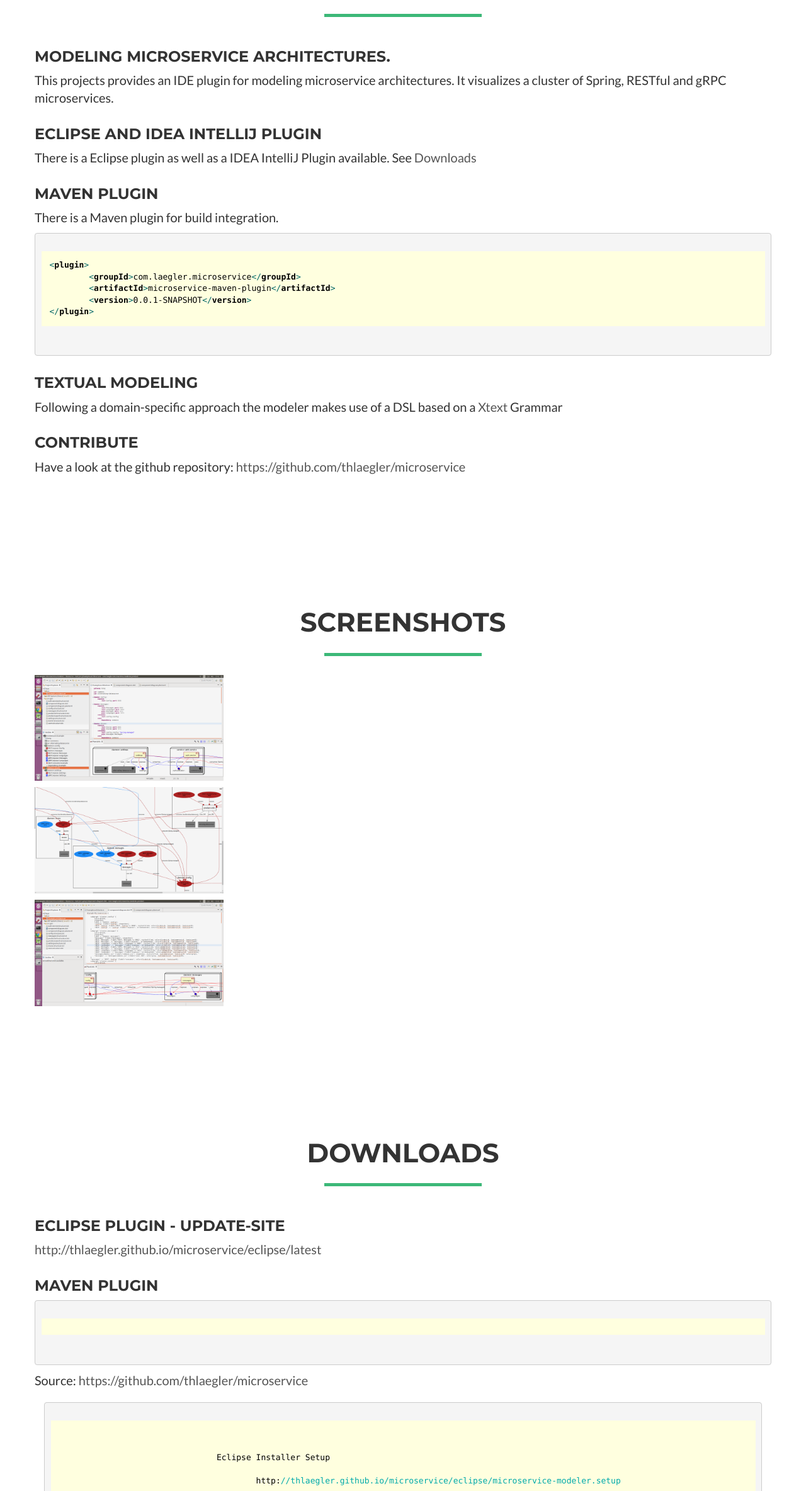
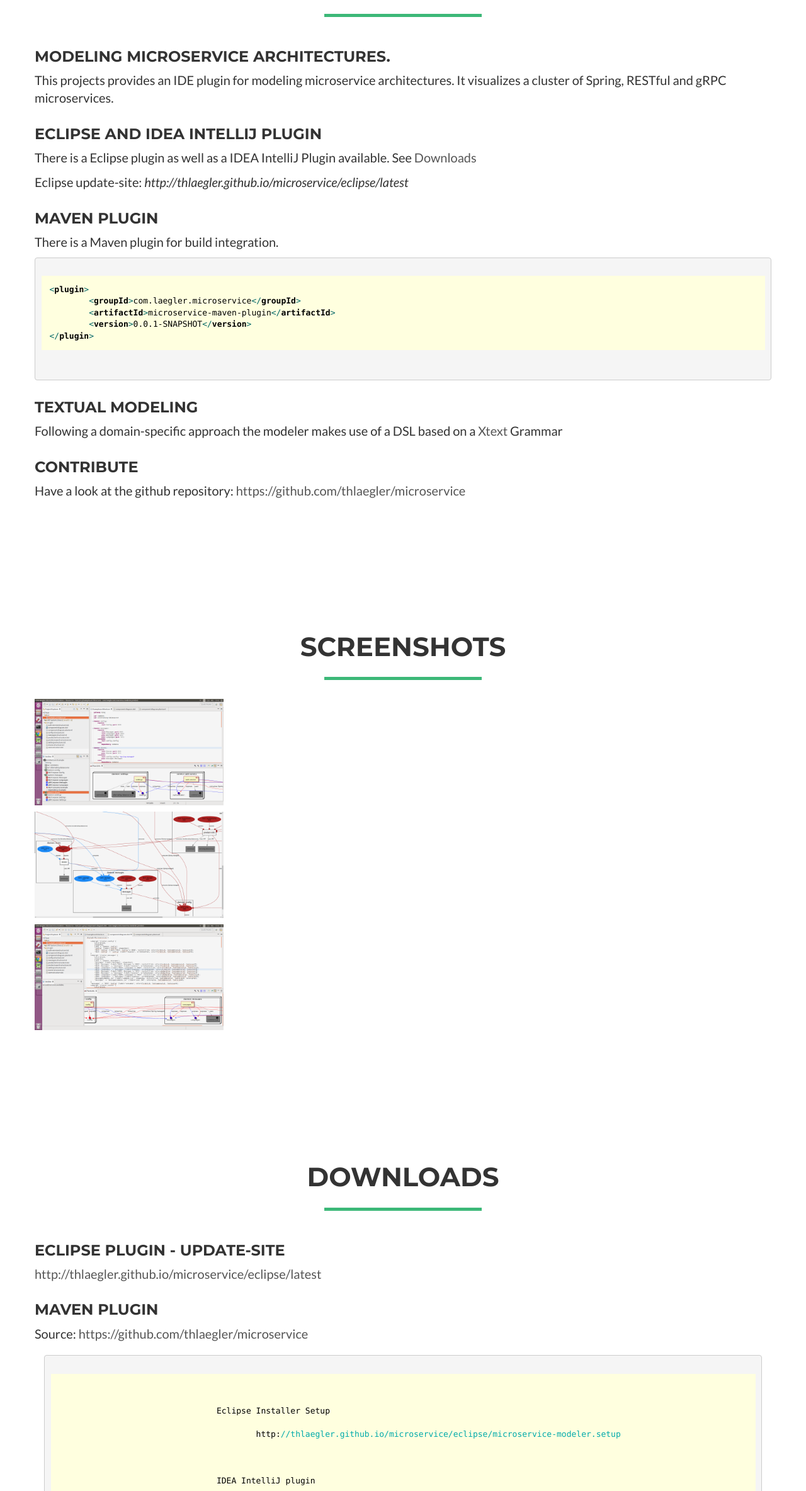
Before and after one commit to thlaegler/thlaegler.github.io, a website: page microservice/index.html in a window 1280 px wide. Shown: the part 843-3211 px from the top of the page at 63% size. Drawn offline with nearby package versions, Linux system fonts and the light colour scheme.

Commit message:
Improved html

```diff
--- a/microservice/index.html
+++ b/microservice/index.html
@@ -132,6 +132,7 @@
 					There is a Eclipse plugin as well as a IDEA IntelliJ Plugin
 					available. See <a href=#downloads">Downloads</a>
 				</p>
+				<p>Eclipse update-site: <i>http://thlaegler.github.io/microservice/eclipse/latest</i></p>
 			</div>
 			<div class="row">
 				<h3>Maven plugin</h3>
@@ -212,12 +213,7 @@
 			<div class="row">
 				<h3>Maven plugin</h3>
 				<p>
-				<pre>
-					<code class="xml"></code>
-				</pre>
-				</p>
-				<p>
-					Source: <a href="https://github.com/thlaegler/microservice/micr">https://github.com/thlaegler/microservice</a>
+					Source: <a href="https://github.com/thlaegler/microservice">https://github.com/thlaegler/microservice</a>
 				</p>
 			</div>
 			<p>
```
